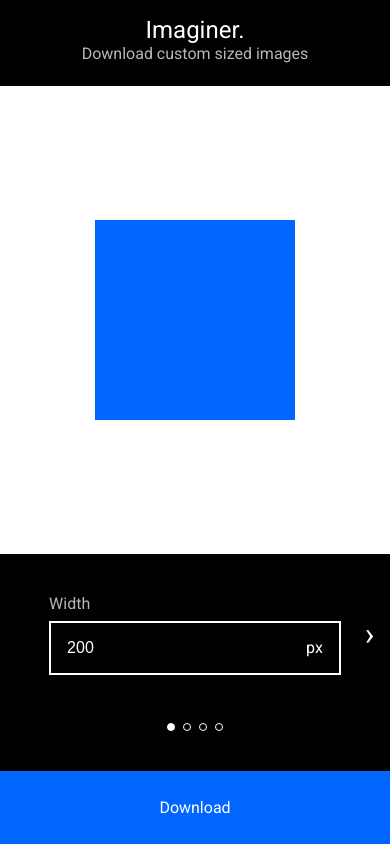
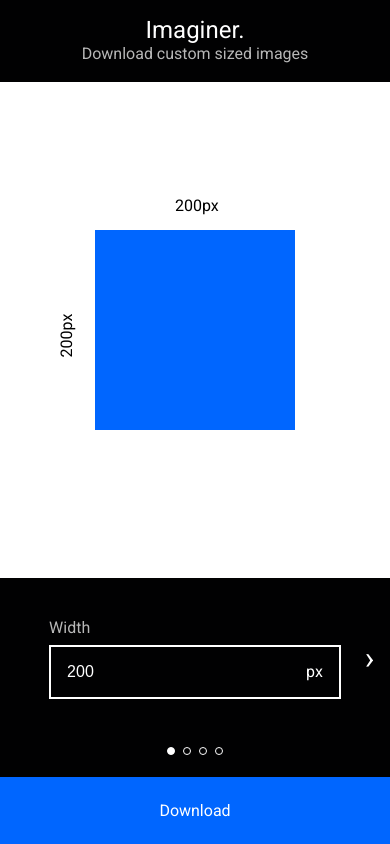
Before and after one commit to abinavseelan/imaginer, a React app: page / in a window 390 px wide. Built offline with nearby package versions, Linux system fonts and the light colour scheme.

Commit message:
Wrap up Mobile UI

```diff
--- a/src/containers/Mobile/index.tsx
+++ b/src/containers/Mobile/index.tsx
@@ -11,11 +11,13 @@ import {
   DownloadCTA,
   DrawArea,
   Header,
+  Left,
   LeftInfo,
   MainContainer,
   PaginationButton,
   PaginationIndicators,
   RightInfo,
+  Top,
 } from './styles';
 
 import { ColorList, themeConstants } from 'Src/shared/styles';
@@ -203,7 +205,10 @@ class Mobile extends React.PureComponent<IMobileProps, IMobileState> {
           <h2>Download custom sized images</h2>
         </Header>
         <DrawArea ref={this.drawArea}>
-          <div style={this.getPreviewStyles()} />
+          <div style={this.getPreviewStyles()} className='preview'>
+            <Top>{this.state.width}px</Top>
+            <Left>{this.state.height}px</Left>
+          </div>
         </DrawArea>
         <ControlCenter>
           <ActionControls>
--- a/src/containers/Mobile/styles.ts
+++ b/src/containers/Mobile/styles.ts
@@ -37,7 +37,7 @@ export const Header = Styled.header`
 export const DrawArea = Styled.div`
   flex: 6;
 
-  margin: ${themeConstants.spacing.large};
+  margin: ${themeConstants.spacing.xxLarge};
   background-color: ${themeConstants.colors.background.alternate};
 
   display: flex;
@@ -46,11 +46,26 @@ export const DrawArea = Styled.div`
 
   max-width: 100vw;
 
-  div {
+  .preview {
     transition: width 0.15s ease-out;
     transition: height 0.15s ease-out;
     will-change: height, width;
+
+    position: relative;
   }
+`;
+
+export const Top = Styled.p`
+  position: absolute;
+  top: -50px;
+  left: 40%;
+`;
+
+export const Left = Styled.p`
+  position: absolute;
+  top: 40%;
+  left: -50px;
+  transform: rotate(-90deg);
 `;
 
 export const ControlCenter = Styled.div`
@@ -107,6 +122,9 @@ export const ColorSquare = Styled.div`
 export const ClickableText = Styled.div`
   cursor: pointer;
   padding: 0 ${themeConstants.spacing.large};
+
+  position: absolute;
+  right: 70px;
 `;
 
 export const PaginationIndicators = Styled.div`
@@ -137,9 +155,11 @@ export const ControlWrapper = Styled.div`
 
 export const ActionControls = Styled.div`
   display: flex;
+  max-width: 100vw;
 
   ${PaginationButton} {
     flex: 1;
+    main-width: 30px;
   }
 
   ${ControlWrapper} {
```
